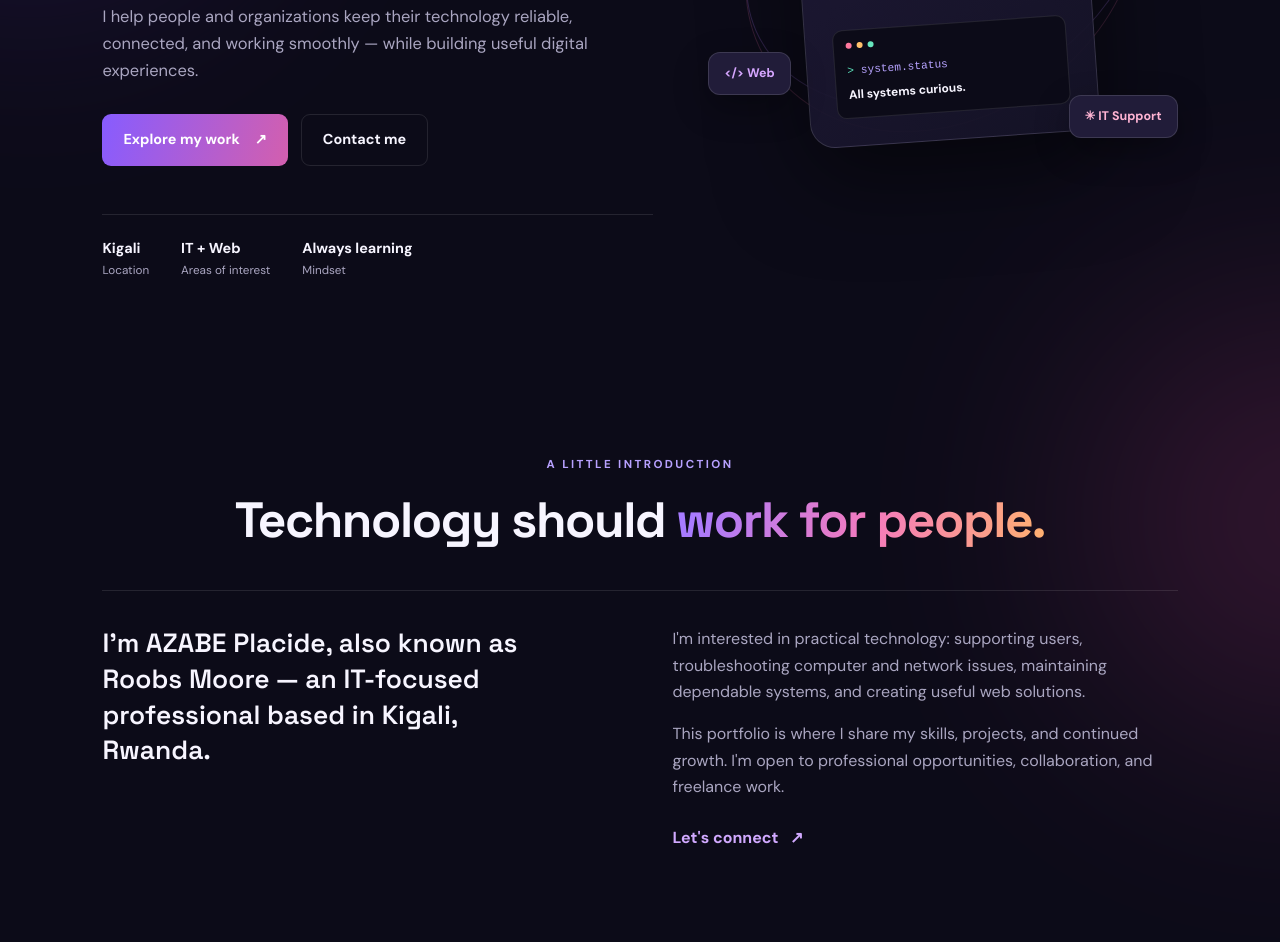
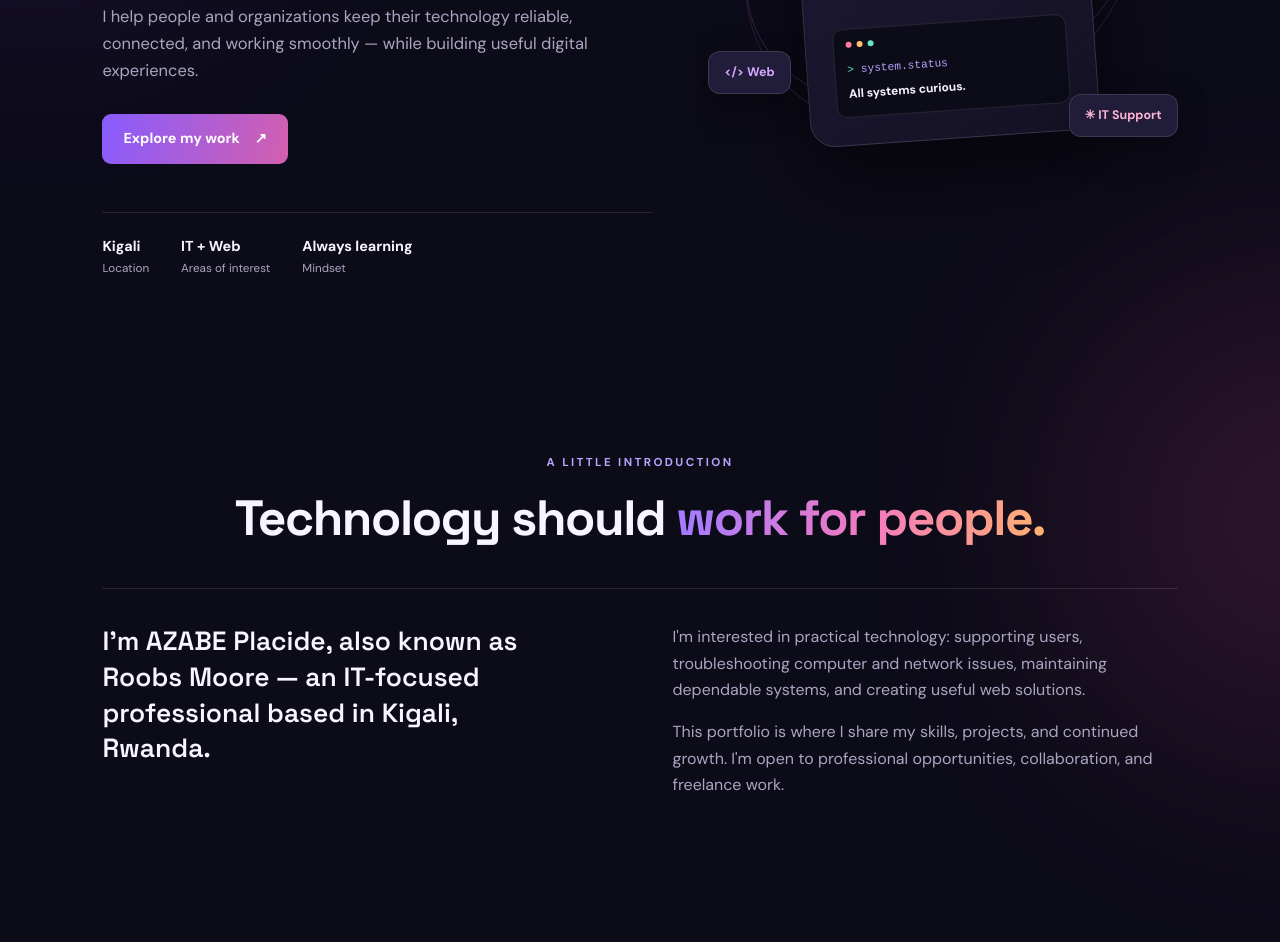
Before and after one commit to AzabeRoobsMoore/roobsmoore-portfolio, a plain HTML site: page index.html in a window 1280 px wide. Shown: the part 542-1484 px from the top of the page. Drawn offline with Linux system fonts and the light colour scheme.

Commit message:
Update index.html

```diff
--- a/index.html
+++ b/index.html
@@ -35,7 +35,7 @@
         <p class="hero-description">I help people and organizations keep their technology reliable, connected, and working smoothly — while building useful digital experiences.</p>
         <div class="hero-actions">
           <a class="button button-primary" href="#projects">Explore my work <span>↗</span></a>
-          <a class="button button-ghost" href="mailto:azabeplacide@gmail.com">Contact me</a>
+         <!-- <a class="button button-ghost" href="mailto:azabeplacide@gmail.com">Contact me</a>-->
         </div>
         <div class="quick-facts">
           <div><strong>Kigali</strong><span>Location</span></div>
@@ -68,7 +68,7 @@
         <div class="about-copy">
           <p>I'm interested in practical technology: supporting users, troubleshooting computer and network issues, maintaining dependable systems, and creating useful web solutions.</p>
           <p>This portfolio is where I share my skills, projects, and continued growth. I'm open to professional opportunities, collaboration, and freelance work.</p>
-          <a class="text-link" href="mailto:azabeplacide@gmail.com">Let's connect <span>↗</span></a>
+         <!-- <a class="text-link" href="mailto:azabeplacide@gmail.com">Let's connect <span>↗</span></a>-->
         </div>
       </div>
     </section>
@@ -81,7 +81,7 @@
         <article class="skill-card"><div class="skill-icon cyan">&lt;/&gt;</div><h3>Web Development</h3><p>Building and styling responsive web pages, adding interactivity, and working with web technologies.</p><div class="tags"><span>HTML</span><span>CSS</span><span>JavaScript</span></div></article>
         <article class="skill-card"><div class="skill-icon pink">▤</div><h3>Software & Data</h3><p>Exploring application development, databases, scripting, and practical digital workflows.</p><div class="tags"><span>PHP</span><span>MySQL</span><span>Python</span></div></article>
       </div>
-      <p class="note">Skill list is an editable starter. Keep only the tools and technologies you can confidently discuss or demonstrate.</p>
+    <!--  <p class="note">Skill list is an editable starter. Keep only the tools and technologies you can confidently discuss or demonstrate.</p>-->
     </section>
 
     <section class="section-wrap section-block" id="projects">
```
